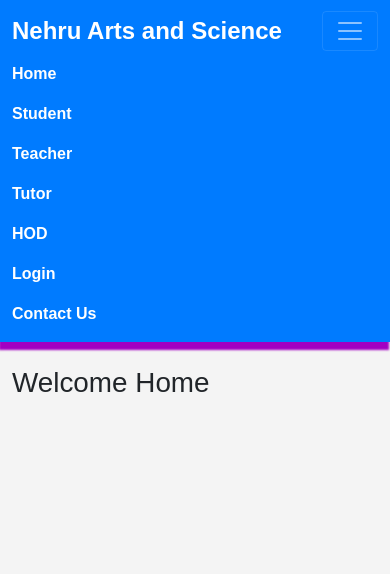
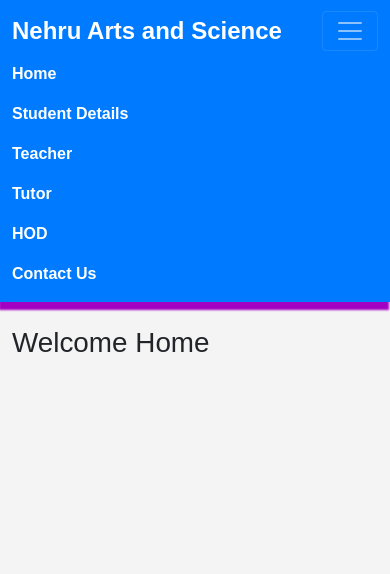
Before and after one commit to attendance2024/attendance2, a Django app: page /student/ in a window 390 px wide, after a click that opens the changed part. Shown: the top 574 px of the page. Run offline with Django 5.2, Linux system fonts and the light colour scheme; tables that the repository leaves empty hold one stand-in row (values such as "Sample post").

Commit message:
modified

```diff
--- a/attendance/settings.py
+++ b/attendance/settings.py
@@ -131,3 +131,4 @@
 # https://docs.djangoproject.com/en/5.0/ref/settings/#default-auto-field
 
 DEFAULT_AUTO_FIELD = 'django.db.models.BigAutoField'
+LOGOUT_REDIRECT_URL='login'
--- a/authenticate/urls.py
+++ b/authenticate/urls.py
@@ -5,6 +5,6 @@ from . import views
 
 urlpatterns = [
     path('login/', views.login_view, name='login'),
-    path('login/',views.logout_view, name='logout')
+    path('logout/',views.logout_view, name='logout')
     # Add other authentication-related URLs here (e.g., registration, logout)
 ]
--- a/principal/views.py
+++ b/principal/views.py
@@ -1,6 +1,7 @@
 from django.shortcuts import render
 from django.http import HttpResponse
+from django.contrib.auth.decorators import login_required
 # Create your views here.
-
+@login_required()
 def principallogin(request):
     return render(request,'principal1/index5.html')
--- a/student/templates/student/base.html
+++ b/student/templates/student/base.html
@@ -58,10 +58,10 @@
         <div class="collapse navbar-collapse" id="navbarNav">
             <ul class="navbar-nav ml-auto">
                 <li class="nav-item">
-                    <a class="nav-link" href="{% url 'home' %}">Home</a>
+                    <a class="nav-link" href="{% url 'login' %}">Home</a>
                 </li>
                 <li class="nav-item">
-                    <a class="nav-link" href="{% url 'student' %}">Student</a>
+                    <a class="nav-link" href="{% url 'student' %}">Student Details</a>
                 </li>
                 <li class="nav-item">
                     <a class="nav-link" href="{% url 'teacher' %}">Teacher</a>
@@ -70,10 +70,7 @@
                     <a class="nav-link" href="{% url 'tutor' %}">Tutor</a>
                 </li>
                 <li class="nav-item">
-                    <a class="nav-link" href="{% url 'login' %}">HOD</a>
-                </li>
-                <li class="nav-item">
-                    <a class="nav-link" href="{% url 'login' %}">Login</a>
+                    <a class="nav-link" href="{% url 'hod' %}">HOD</a>
                 </li>
 
                 <li class="nav-item">
```
Also changed, not shown: authenticate/views.py (+4 -3 lines), principal/templates/principal1/index5.html (+5 -2 lines), student/templates/student/student.html (+1 -29 lines), student1/templates/student1/index1.html (+30 -19 lines), student1/views.py (+7 -0 lines), db.sqlite3, student1/templates/student1/add_attendance.html (added).
